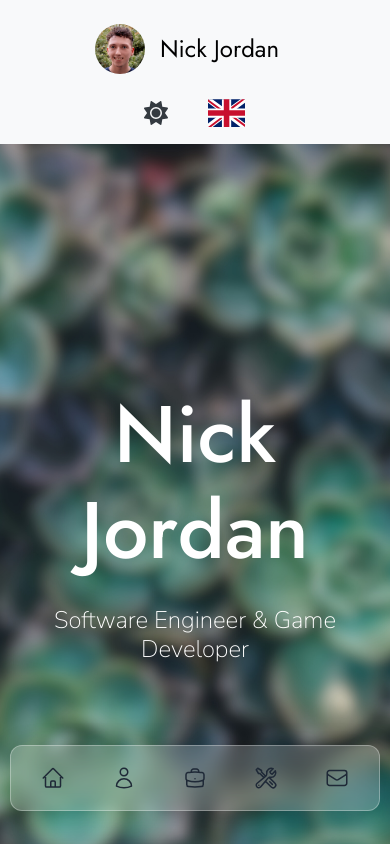
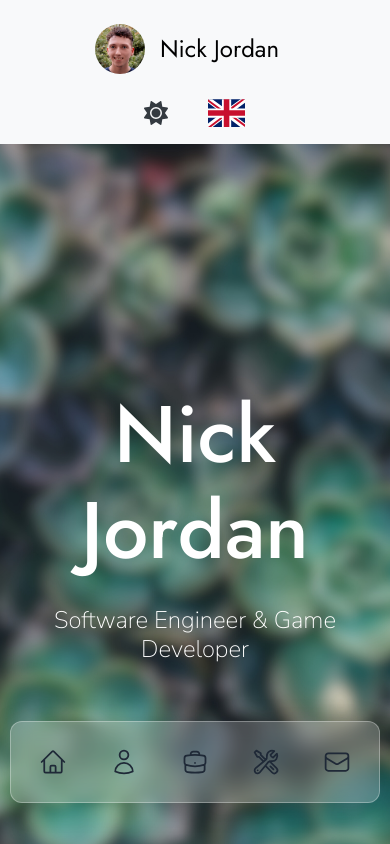
Before and after one commit to nickname2002/portfolio, a Vue app: page / in a window 390 px wide. Shown: the top 844 px of the page. Built offline with nearby package versions, Linux system fonts and the light colour scheme.

Commit message:
Fix NavigatorComponent for mobile devices

```diff
--- a/src/components/FooterSection.vue
+++ b/src/components/FooterSection.vue
@@ -95,5 +95,9 @@ const socialIconClass = computed(() => darkmodeEnabled.value ? 'social-icon dark
     width: 50px;
     height: 50px;
   }
+
+  .copyright {
+    padding-bottom: 140px !important;
+  }
 }
 </style>
--- a/src/components/NavigatorComponent.vue
+++ b/src/components/NavigatorComponent.vue
@@ -117,7 +117,6 @@ function navigateTo(section: NavigationDestination) {
   width: 24px;
   height: 24px;
   fill: currentColor;
-  display: flex;
 }
 
 @media (max-width: 768px) {
@@ -131,8 +130,13 @@ function navigateTo(section: NavigationDestination) {
   }
 
   .fixed-nav button {
-    width: 40px;
-    height: 40px;
+    width: 56px;
+    height: 56px;
+  }
+
+  .fixed-nav .icon {
+    width: 28px;
+    height: 28px;
   }
 }
 </style>
```
